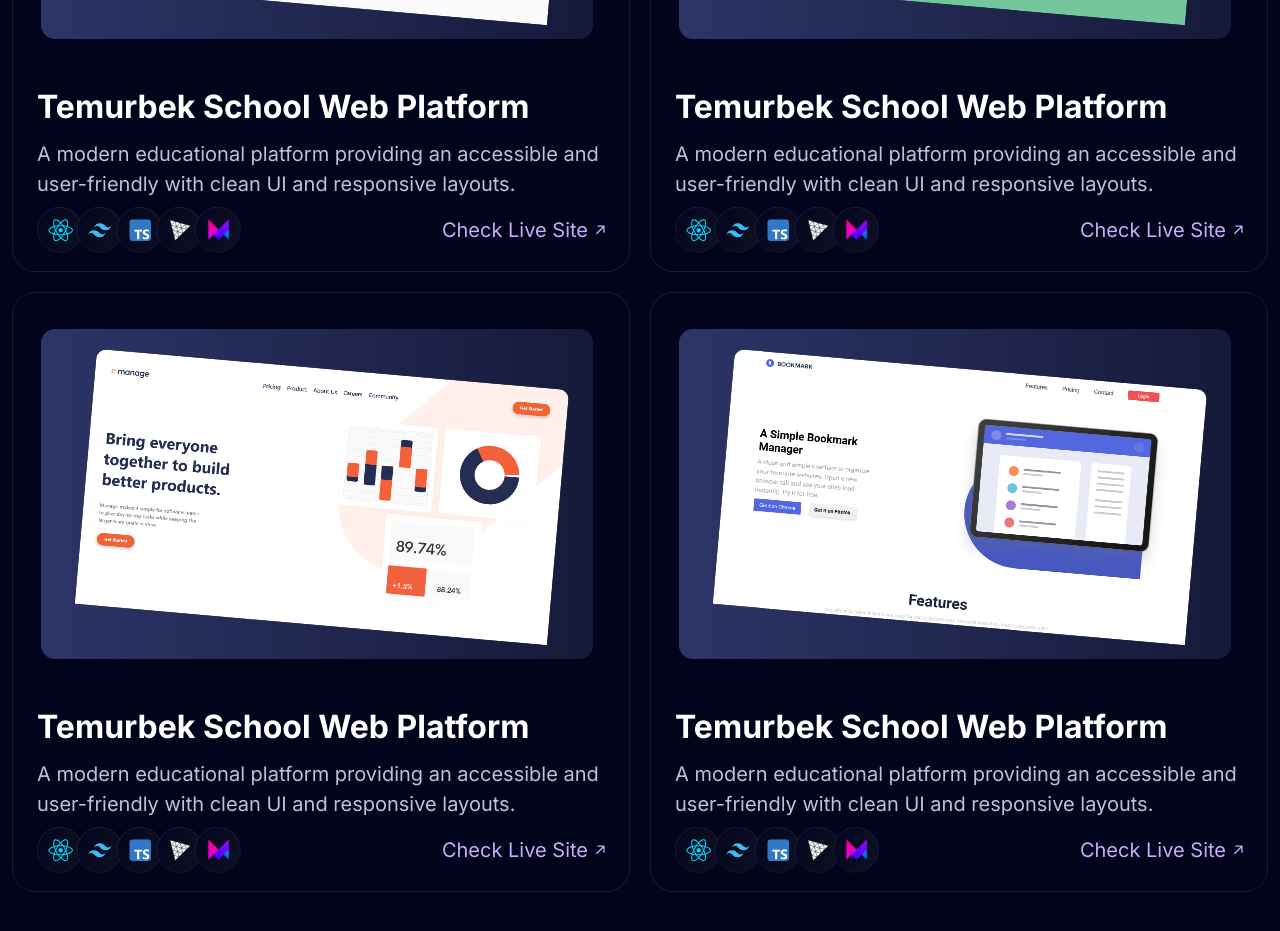
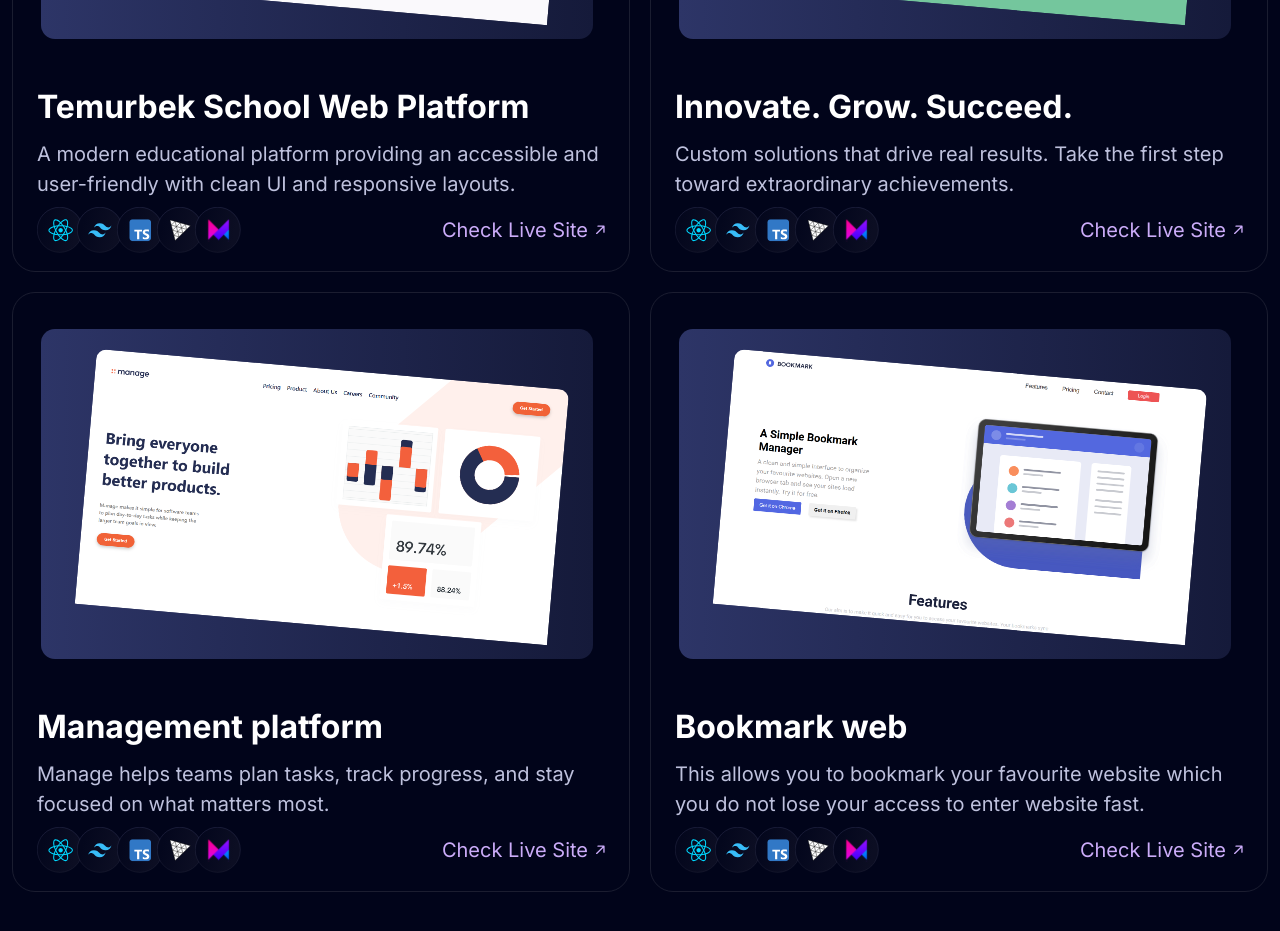
Before and after one commit to thebakhriddinov/MyPorfolio, a React (Vite) app: page / in a window 1280 px wide. Shown: the part 2100-3031 px from the top of the page. Built offline with nearby package versions, Linux system fonts and the light colour scheme; a web font is replaced by a local one.

Commit message:
fixed projects component

```diff
--- a/src/components/Projects.tsx
+++ b/src/components/Projects.tsx
@@ -46,8 +46,8 @@ export default function Projects() {
                     <div className="overflow-hidden relative rounded-[10px] xl:rounded-[14px] my-5 xl:my-9 mx-1 w-[80vw] h-45.5 xl:w-138 xl:h-82.5 md:w-89.5 bg-linear-to-r from-[#2D3567] to-[#151A3A] ">
                         <img className="overflow-hidden absolute top-10 left-7 md:left-12 xl:left-11 rotate-5 transition-all hover:scale-120 w-65 xl:w-118.5 xl:h-64 rounded-t-[10px]" src={start} alt="" />
                     </div>
-                    <h3 className="text-[18px] xl:text-[32px] font-bold">Temurbek School Web Platform</h3>
-                    <p className="text-[12px] xl:text-[20px] text-[#BEC1DD]">A modern educational platform providing an accessible and user-friendly with clean UI and responsive layouts.</p>
+                    <h3 className="text-[18px] xl:text-[32px] font-bold">Innovate. Grow. Succeed.</h3>
+                    <p className="text-[12px] xl:text-[20px] text-[#BEC1DD]">Custom solutions that drive real results. Take the first step toward extraordinary achievements.</p>
                     <div className="relative">
                         {/* img-wrapper */}
                         <div className="relative">
@@ -59,7 +59,7 @@ export default function Projects() {
                         </div>
                         {/* text-wrapper */}
                         <div className="absolute right-0 top-2">
-                            <a href="start-up-three-mu.vercel.app" className="text-[12px] xl:text-[20px]  text-[#CBACF9] flex gap-2 hover:underline">Check Live Site<img src={arrow} alt="arrow" /></a>
+                            <a href="https://start-up-three-mu.vercel.app/" className="text-[12px] xl:text-[20px]  text-[#CBACF9] flex gap-2 hover:underline">Check Live Site<img src={arrow} alt="arrow" /></a>
                         </div>
                     </div>
                 </div>
@@ -73,8 +73,8 @@ export default function Projects() {
                     <div className="overflow-hidden relative rounded-[10px] xl:rounded-[14px] my-5 xl:my-9 mx-1 w-[80vw] h-45.5 xl:w-138 xl:h-82.5 md:w-89.5 bg-linear-to-r from-[#2D3567] to-[#151A3A] ">
                         <img className="overflow-hidden absolute top-10 left-7 md:left-12 xl:left-11 rotate-5 transition-all hover:scale-120 w-65 xl:w-118.5 xl:h-64 rounded-t-[10px]" src={manage} alt="" />
                     </div>
-                    <h3 className="text-[18px] xl:text-[32px] font-bold">Temurbek School Web Platform</h3>
-                    <p className="text-[12px] xl:text-[20px] text-[#BEC1DD]">A modern educational platform providing an accessible and user-friendly with clean UI and responsive layouts.</p>
+                    <h3 className="text-[18px] xl:text-[32px] font-bold">Management platform</h3>
+                    <p className="text-[12px] xl:text-[20px] text-[#BEC1DD]">Manage helps teams plan tasks, track progress, and stay focused on what matters most.</p>
                     <div className="relative">
                         {/* img-wrapper */}
                         <div className="relative">
@@ -97,8 +97,8 @@ export default function Projects() {
                     <div className="overflow-hidden relative rounded-[10px] xl:rounded-[14px] my-5 xl:my-9 mx-1 w-[80vw] h-45.5 xl:w-138 xl:h-82.5 md:w-89.5 bg-linear-to-r from-[#2D3567] to-[#151A3A] ">
                         <img className="overflow-hidden absolute top-10 left-7 md:left-12 xl:left-11 rotate-5 transition-all hover:scale-120 w-65 xl:w-118.5 xl:h-64 rounded-t-[10px]" src={bookmark} alt="" />
                     </div>
-                    <h3 className="text-[18px] xl:text-[32px] font-bold">Temurbek School Web Platform</h3>
-                    <p className="text-[12px] xl:text-[20px] text-[#BEC1DD]">A modern educational platform providing an accessible and user-friendly with clean UI and responsive layouts.</p>
+                    <h3 className="text-[18px] xl:text-[32px] font-bold">Bookmark web</h3>
+                    <p className="text-[12px] xl:text-[20px] text-[#BEC1DD]">This allows you to bookmark your favourite website which you do not lose your access to enter website fast.</p>
                     <div className="relative">
                         {/* img-wrapper */}
                         <div className="relative">
```
